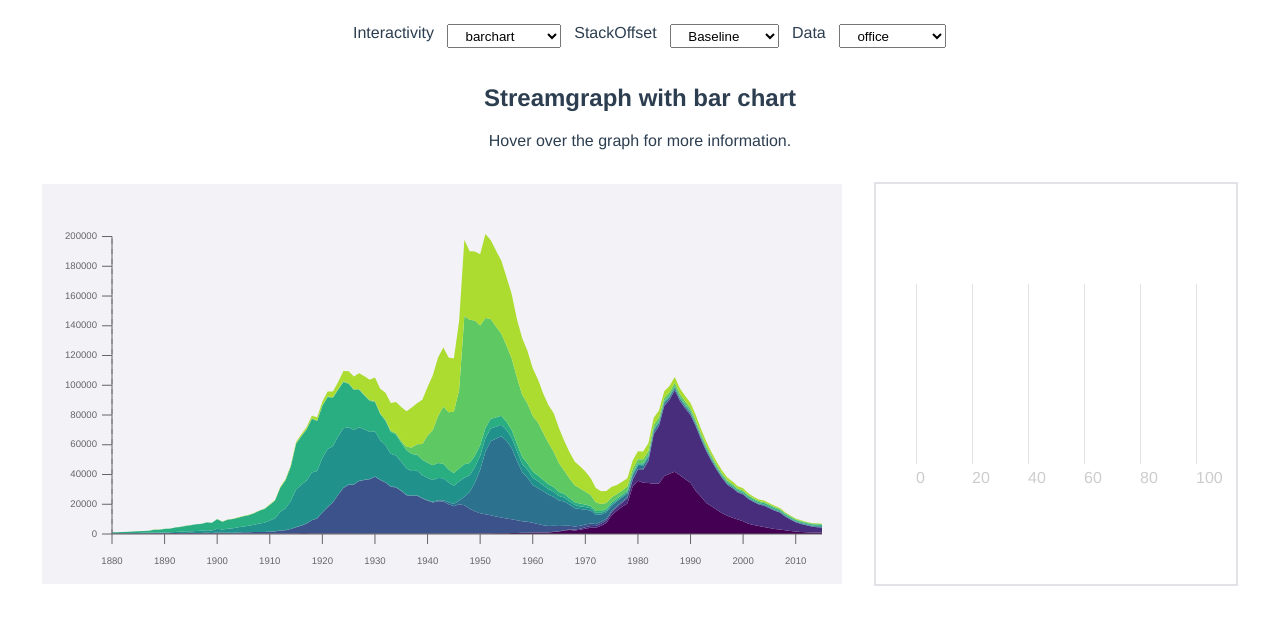
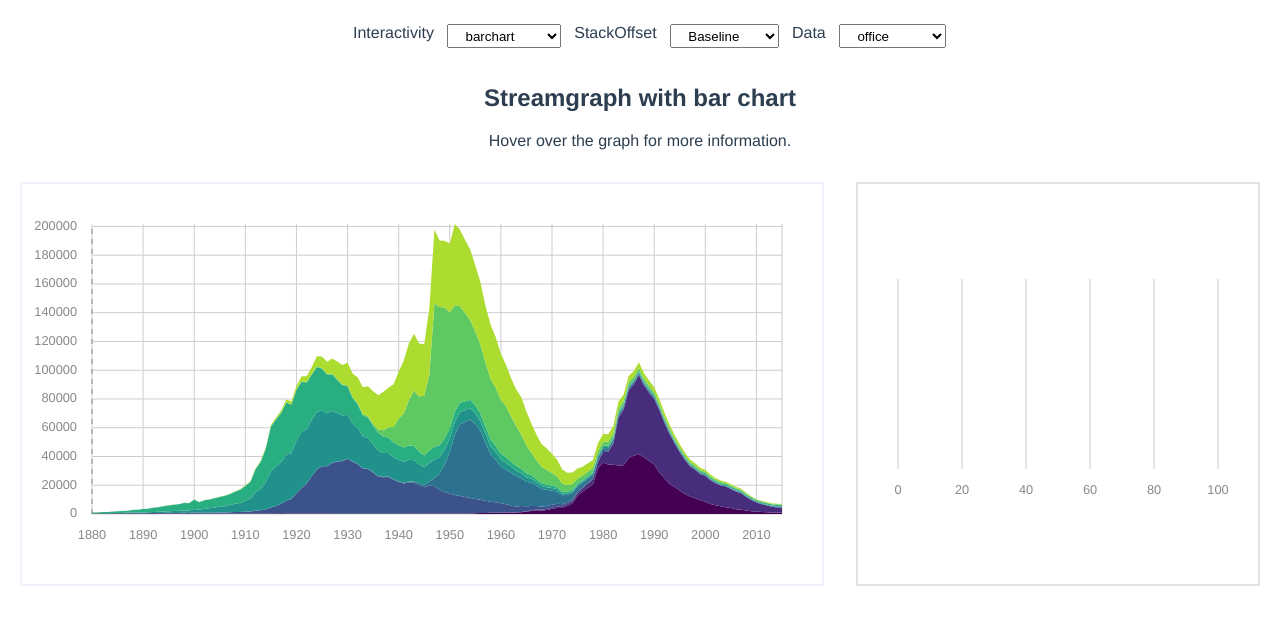
Before and after one commit to martinascharrer/vue-d3-streamgraph, a Vue app: page / in a window 1280 px wide. Shown: the top 624 px of the page. Built offline with nearby package versions, Linux system fonts and the light colour scheme.

Commit message:
Expand axes and adapt bar chart

```diff
--- a/src/components/StreamGraphDemo.vue
+++ b/src/components/StreamGraphDemo.vue
@@ -25,10 +25,11 @@
         <div v-if="interactivity === 'simple'">
             <h2>Simple streamgraph</h2>
             <stream-graph
-                    :layout="simpleLayout"
+                    :layout="layout"
                     :origData="origData"
                     :stackOffset="stackOffset"
-                    :hasAxes="false"
+                    :x-axis-long="true"
+                    :has-y-axis="false"
             />
         </div>
 
@@ -92,7 +93,7 @@ export default {
             layout: {
                 width: 800,
                 height: 400,
-                margin: {top: 50, bottom: 50, left: 70, right: 20},
+                margin: {top: 40, bottom: 70, left: 70, right: 40},
             },
             interactivity: "barchart",
             interactivityOptions: [ "simple", "infobox", "tooltip", "searchfield", "barchart" ],
--- a/src/components/atoms/BarChart.vue
+++ b/src/components/atoms/BarChart.vue
@@ -1,38 +1,48 @@
 <template>
     <div class="bar-chart">
         <h2 v-if="title">{{ title }}</h2>
-        <div class="bar-chart__chart"
-             :style="`height: ${ graphHeight }px; width: ${ graphWidth }px;
-             padding-left:${ layout.margin.left }px; padding-top:${ layout.margin.top }px;
-             padding-right:${ layout.margin.right }px; padding-bottom:${ layout.margin.bottom }px;`"
+        <svg
+            :width="layout.width"
+            :height="layout.height"
         >
-            <div class="bar-chart__axisContainer">
-                <div v-for="tick in ticks" :key="tick" :style="`transform: translateX(${ scaleX(tick) }px)`">
-                    <span class="bar-chart__axis" :style="`height: ${layout.height - 20}px`"></span>
-                    <p class="bar-chart__axisLabel" :style="`margin-top: ${layout.height - 15}px`">{{ tick }}</p>
-                </div>
-            </div>
-
-            <div
-                    v-for="(d, i) in data"
-                    :key="d.label+i" class="bar-chart__line"
+            <x-axis
+                :scale="{ x: scaleX }"
+                :layout="layout"
+                :tick-width="10"
+                :nr-of-ticks="nrOfTicks"
+                :vertical="true"
+            />
+            <g
+                v-for="(d, i) in data"
+               :key="d.label"
+               class="bar-chart__line"
+                :transform="`translate(${layout.margin.left}, ${layout.margin.top})`"
             >
-                <span
-                        class="bar-chart__bar"
-                     :style="`width: ${scaleX(d.value)}px; height: ${barWidth}px; background: ${d.color}`"
+                <rect
+                    class="bar-chart__bar"
+                    :width="getBarWidth(d.value)"
+                    :height="barWidth"
+                    :y="i * barOffset"
+                    :fill="d.color"
                 >
-                </span>
-                <span class="bar-chart__label">{{ d.label }}</span>
-            </div>
-            <XAxisBottom :layout="layout" :scale="{ x: scaleX }"/>
-        </div>
+                </rect>
+                <text
+                    class="bar-chart__label"
+                    :transform="`translate(${getBarWidth(d.value) + 5}, ${i * barOffset + ( barWidth / 2 )})`"
+                    :x="0"
+                    :y="0"
+                >
+                    {{ d.label }}
+                </text>
+            </g>
+        </svg>
     </div>
 </template>
 
 <script>
 import { scaleLinear as d3ScaleLinear } from 'd3-scale';
 
-import XAxisBottom from "./XAxisBottom";
+import XAxis from "./XAxis";
 
 export default {
     name: "BarChart",
@@ -46,11 +56,16 @@ export default {
             required: true,
         },
         layout: {
+            type: Object,
             required: true,
         },
         barWidth: {
             type: Number,
-            required: true,
+            default: 15,
+        },
+        spaceBetweenBars: {
+            type: Number,
+            default: 10,
         },
         min: {
             type: Number,
@@ -60,32 +75,30 @@ export default {
             type: Number,
             default: 100,
         },
-        nrOfAxis: {
-            required: true,
+        nrOfTicks: {
+            type: Number,
         }
     },
     components: {
-      XAxisBottom,
+      XAxis,
     },
     computed: {
-        graphHeight() {
-            return (
-                this.layout.height
-            );
-        },
-        graphWidth() {
-            return (
-                this.layout.width
-            );
+        barOffset() {
+            return this.barWidth + this.spaceBetweenBars;
         },
         ticks() {
-            return this.scaleX.ticks(this.nrOfAxis);
+            return this.scaleX.ticks(this.nrOfTicks);
         },
         scaleX() {
             return d3ScaleLinear()
                 .domain([ this.min, this.max ])
-                .range([ 0, this.layout.width - this.layout.margin.right ]);
+                .range([ this.layout.margin.left, this.layout.width - this.layout.margin.right ]);
         },
+    },
+    methods: {
+        getBarWidth(value) {
+            return this.scaleX(value) - this.layout.margin.left;
+        }
     }
 }
 </script>
@@ -99,48 +112,12 @@ export default {
     justify-content: center;
 }
 
-.bar-chart__chart {
-    display: flex;
-    flex-direction: column;
-    justify-content: left;
-}
-
-.bar-chart__axisContainer {
-    position: fixed;
-    margin-left: 0;
-    display: flex;
-    flex-direction: column;
-    align-items: center;
-}
-
-.bar-chart__axis {
-    position: fixed;
-    width:1px;
-    height: 200px;
-    background: #e2e2e7;
-    z-index: 0;
-}
-
-.bar-chart__axisLabel {
-    position: fixed;
-    color: #ccc;
-    z-index: 0;
-}
-
-.bar-chart__line {
-    z-index: 1;
-    display: flex;
-    flex-direction: row;
-    align-items: center;
-    justify-content: left;
-}
-
 .bar-chart__label {
-    z-index: 1;
-    margin-left: 0.5em;
+    transition: transform 1s;
+    alignment-baseline: middle;
 }
 
 .bar-chart__bar {
-    transition: all 1s;
+    transition: width 1s;
 }
 </style>
--- a/src/components/atoms/PathArea.vue
+++ b/src/components/atoms/PathArea.vue
@@ -1,5 +1,5 @@
 <template>
-  <path :d="d" :fill="color" @click="$emit('clicked')" :class="{active : isActive}"></path>
+  <path :d="d" :fill="color" @click="$emit('clicked')" :class="{active : isActive, 'path-area' : true}"></path>
 </template>
 
 <script>
@@ -45,7 +45,7 @@ export default {
 </script>
 
 <style scoped>
-path {
+.path-area {
   transition: d 200ms ease;
 }
 
--- /dev/null
+++ b/src/components/atoms/XAxis.vue
@@ -0,0 +1,71 @@
+<template>
+  <g>
+    <line v-if="!vertical && hasLines" :x1="layout.margin.left" :y1="height" :x2="width" :y2="height"/>
+    <g v-for="(tick) in ticks" :key="tick" :transform="`translate(${scale.x(tick)}, 0)`">
+      <line v-if="vertical && hasLines" :y1="layout.margin.top" :y2="height"/>
+      <line v-else-if="hasLines" :y1="height" :y2="height+tickWidth"/>
+      <text :style="`transform:translateY(${height+tickWidth + 5}px)`">{{ tick }}</text>
+    </g>
+    <line v-if="hasEndLine" :transform="`translate(${scale.x(scale.x.domain()[1])}, 0)`" :y1="layout.margin.top" :y2="height"/>
+  </g>
+</template>
+
+<script>
+export default {
+  name: "XAxis",
+  props: {
+    scale: {
+      type: Object,
+      required: true
+    },
+    layout: {
+      type: Object,
+      default: () => {}
+    },
+    tickWidth: {
+      type: Number,
+      default: 10,
+    },
+    nrOfTicks: {
+      type: Number,
+      default: 10,
+    },
+    vertical: {
+      type: Boolean,
+      default: false,
+    },
+    hasLines: {
+      type: Boolean,
+      default: true,
+    },
+    hasEndLine: {
+      type: Boolean,
+      default: false,
+    }
+  },
+  computed: {
+    height() {
+      return this.layout.height - this.layout.margin.bottom;
+    },
+    width() {
+      return this.layout.width - this.layout.margin.right;
+    },
+    ticks() {
+      return this.scale.x.ticks(this.nrOfTicks);
+    }
+  }
+};
+</script>
+
+<style scoped>
+line {
+  stroke: #cccccc;
+  stroke-width: 1px;
+}
+text {
+  fill: #888888;
+  font-size: 0.8em;
+  text-anchor: middle;
+  alignment-baseline: hanging;
+}
+</style>
--- a/src/components/atoms/XAxisBottom.vue
+++ /dev/null
@@ -1,48 +0,0 @@
-<template>
-  <g ref="axis">
-    <line :x1="layout.margin.left" :y1="height" :x2="width" :y2="height"/>
-    <g v-for="(tick) in ticks" :key="tick" :transform="`translate(${scale.x(tick)}, 0)`">
-      <line :y1="height" :y2="height+10" stroke="black"/>
-      <text :style="`transform:translateY(${height+30}px)`">{{ tick }}</text>
-    </g>
-  </g>
-</template>
-
-<script>
-export default {
-  name: "XAxisBottom",
-  props: {
-    scale: {
-      type: Object,
-      required: true
-    },
-    layout: {
-      type: Object,
-      default: () => {}
-    }
-  },
-  computed: {
-    height() {
-      return this.layout.height - this.layout.margin.top;
-    },
-    width() {
-      return this.layout.width - this.layout.margin.right;
-    },
-    ticks() {
-      return this.scale.x.ticks();
-    }
-  }
-};
-</script>
-
-<style scoped>
-line {
-  stroke: #666;
-  stroke-width: 1px;
-}
-text {
-  fill: #666;
-  font-size: 0.6em;
-  text-anchor: middle;
-}
-</style>
--- /dev/null
+++ b/src/components/atoms/YAxis.vue
@@ -0,0 +1,65 @@
+<template>
+  <g ref="axis">
+    <line v-if="!horizontal"
+      :x1="left"
+      :y1="scale.y(ticks[0])"
+      :x2="left"
+      :y2="scale.y(ticks[ticks.length-1])"
+      stroke="black"
+    ></line>
+
+    <g v-for="(tick) in ticks" :key="tick" :transform="`translate(0, ${scale.y(tick)})`">
+      <line v-if="horizontal" :x1="left" :x2="layout.width - layout.margin.right"></line>
+      <line v-else :x1="left - tickWidth" :x2="left"></line>
+      <text alignment-baseline="middle" :style="`transform:translateX(${layout.margin.left - tickWidth - 5 }px)`">{{tick}}</text>
+    </g>
+  </g>
+</template>
+
+<script>
+export default {
+  name: "YAxis",
+  props: {
+    scale: {
+      type: Object,
+      required: true
+    },
+    layout: {
+      type: Object,
+      required: true,
+    },
+    tickWidth: {
+      type: Number,
+      default: 10,
+    },
+    nrOfTicks: {
+      type: Number,
+      default: 10,
+    },
+    horizontal: {
+      type: Boolean,
+      default: false,
+    },
+  },
+  computed: {
+    left() {
+      return this.layout.margin.left;
+    },
+    ticks() {
+      return this.scale.y.ticks(this.nrOfTicks);
+    }
+  },
+};
+</script>
+
+<style scoped>
+line {
+  stroke: #ccc;
+  stroke-width:1px;
+}
+text {
+  fill: #888;
+  font-size: 0.8em;
+  text-anchor: end;
+}
+</style>
--- a/src/components/atoms/YAxisLeft.vue
+++ /dev/null
@@ -1,50 +0,0 @@
-<template>
-  <g ref="axis">
-    <line
-      :x1="width"
-      :y1="scale.y(ticks[0])"
-      :x2="width"
-      :y2="scale.y(ticks[ticks.length-1])"
-      stroke="black"
-    ></line>
-
-    <g v-for="(tick) in ticks" :key="tick" :transform="`translate(0, ${scale.y(tick)})`">
-      <line :x1="width-10" :x2="width" stroke="black"></line>
-      <text alignment-baseline="middle" :style="`transform:translateX(${width-15}px)`">{{tick}}</text>
-    </g>
-  </g>
-</template>
-
-<script>
-export default {
-  name: "YAxisLeft",
-  props: {
-    scale: {
-      type: Object,
-      required: true
-    },
-    width:{
-      type: Number,
-      required:true
-    }
-  },
-  computed: {
-    ticks() {
-      return this.scale.y.ticks();
-    }
-  },
-  methods: {}
-};
-</script>
-
-<style scoped>
-line {
-  stroke: #666;
-  stroke-width:1px;
-}
-text {
-  fill: #666;
-  font-size: 0.6em;
-  text-anchor: end;
-}
-</style>
--- a/src/components/molecules/AxesLeftBottom.vue
+++ /dev/null
@@ -1,28 +0,0 @@
-<template>
-  <g id="AxisContainer">
-    <x-axis-bottom :scale="scale" :layout="layout" />
-    <y-axis-left :scale="scale" :width="layout.margin.left" />
-  </g>
-</template>
-
-<script>
-import XAxisBottom from "../atoms/XAxisBottom.vue";
-import YAxisLeft from "../atoms/YAxisLeft.vue";
-export default {
-  name: "AxesLeftBottom",
-  props: {
-    scale: {
-      type: Object,
-      required: true
-    },
-    layout: {
-      type: Object,
-      default: () => {}
-    }
-  },
-  components: {
-    XAxisBottom,
-    YAxisLeft
-  }
-};
-</script>
--- a/src/components/molecules/StreamGraph.vue
+++ b/src/components/molecules/StreamGraph.vue
@@ -3,10 +3,28 @@
     <svg
       :width="layout.width"
       :height="layout.height"
-      style="background: #f2f2f7;"
+      style="background: #fff; border: 2px solid #f2f2fe;"
       @mousemove="mouseMoved"
       @mouseleave="$emit('mouseleft')"
     >
+      <x-axis
+              v-if="hasXAxis"
+              :scale="{ x:scaleX, y:scaleY }"
+              :layout="layout"
+              :tick-width="tickWidth"
+              :nrOfTicks="nrOfXTicks"
+              :vertical="xAxisLong"
+              :has-lines="xAxisHasLines"
+              :has-end-line="xAxisHasEndLine"
+      />
+      <y-axis
+              v-if="hasYAxis"
+              :scale="{ x:scaleX, y:scaleY }"
+              :layout="layout"
+              :tick-width="tickWidth"
+              :nrOfTicks="nrOfYTicks"
+              :horizontal="yAxisLong"
+      />
       <transition-group tag="g" name="fade">
         <path-area
           v-for="d in stackedData"
@@ -25,11 +43,6 @@
         :hasDots="hasSelectorDots"
         :dotData="selectorData.dotData"
       />
-      <axes-left-bottom
-        v-if="hasAxes"
-        :scale="{x:scaleX, y:scaleY}"
-        :layout="layout"
-      />
     </svg>
   </div>
 </template>
@@ -45,9 +58,10 @@ import {
   scaleOrdinal as d3ScaleOrdinal
 } from "d3-scale";
 
-import AxesLeftBottom from "../molecules/AxesLeftBottom.vue";
 import PathArea from "../atoms/PathArea.vue";
+import XAxis from "../atoms/XAxis";
 import XSelector from "../atoms/XSelector";
+import YAxis from "../atoms/YAxis";
 
 export default {
   name: "StreamGraph",
@@ -76,10 +90,41 @@ export default {
       type: Boolean,
       default: false,
     },
-    hasAxes: {
+    hasXAxis: {
       type: Boolean,
       default: true,
-    }
+    },
+    hasYAxis: {
+      type: Boolean,
+      default: true,
+    },
+    tickWidth: {
+      type: Number,
+    },
+    nrOfXTicks: {
+      type: Number,
+      default: 10,
+    },
+    nrOfYTicks: {
+      type: Number,
+      default: 10,
+    },
+    xAxisLong: {
+      type: Boolean,
+      default: false,
+    },
+    yAxisLong: {
+      type: Boolean,
+      default: false,
+    },
+    xAxisHasLines: {
+      type: Boolean,
+      default: true,
+    },
+    xAxisHasEndLine: {
+      type: Boolean,
+      default: false,
+    },
   },
   data: function() {
     return {
@@ -96,22 +141,13 @@ export default {
   },
   components: {
     PathArea,
-    AxesLeftBottom,
-    XSelector
+    XAxis,
+    XSelector,
+    YAxis,
   },
   computed: {
     keys() {
       return this.origData.columns.slice(1);
-    },
-    graphHeight() {
-      return (
-        this.layout.height - this.layout.margin.top - this.layout.margin.bottom
-      );
-    },
-    graphWidth() {
-      return (
-        this.layout.width - this.layout.margin.left - this.layout.margin.right
-      );
     },
     xValues() {
       return this.origData.map(d => d.time);
--- a/src/components/organismns/StreamGraphBarChart.vue
+++ b/src/components/organismns/StreamGraphBarChart.vue
@@ -7,6 +7,9 @@
             :stack-offset="stackOffset"
             :hasSelector="true"
             :has-selector-dots="true"
+            :y-axis-long="true"
+            :x-axis-long="true"
+            :x-axis-has-end-line="true"
             @mousemoved="updateBarChartData"
     />
     <bar-chart
@@ -16,7 +19,7 @@
             :layout="barChart.layout"
             :bar-width="10"
             :max="barChart.max"
-            :nr-of-axis="4"
+            :nr-of-ticks="7"
     />
   </div>
 </template>
@@ -55,11 +58,10 @@ export default {
         title: "",
         entries: [],
         layout: {
-          width: 300,
-          height: 200,
-          margin: { top: 20, bottom: 20, left: 40, right: 20 }
+          width: 400,
+          height: 250,
+          margin: { top: 20, bottom: 40, left: 40, right: 40 }
         },
-        max: 100,
       },
     };
   },
```
Also changed, not shown: src/components/organismns/StreamGraphInfobox.vue (+6 -2 lines).
